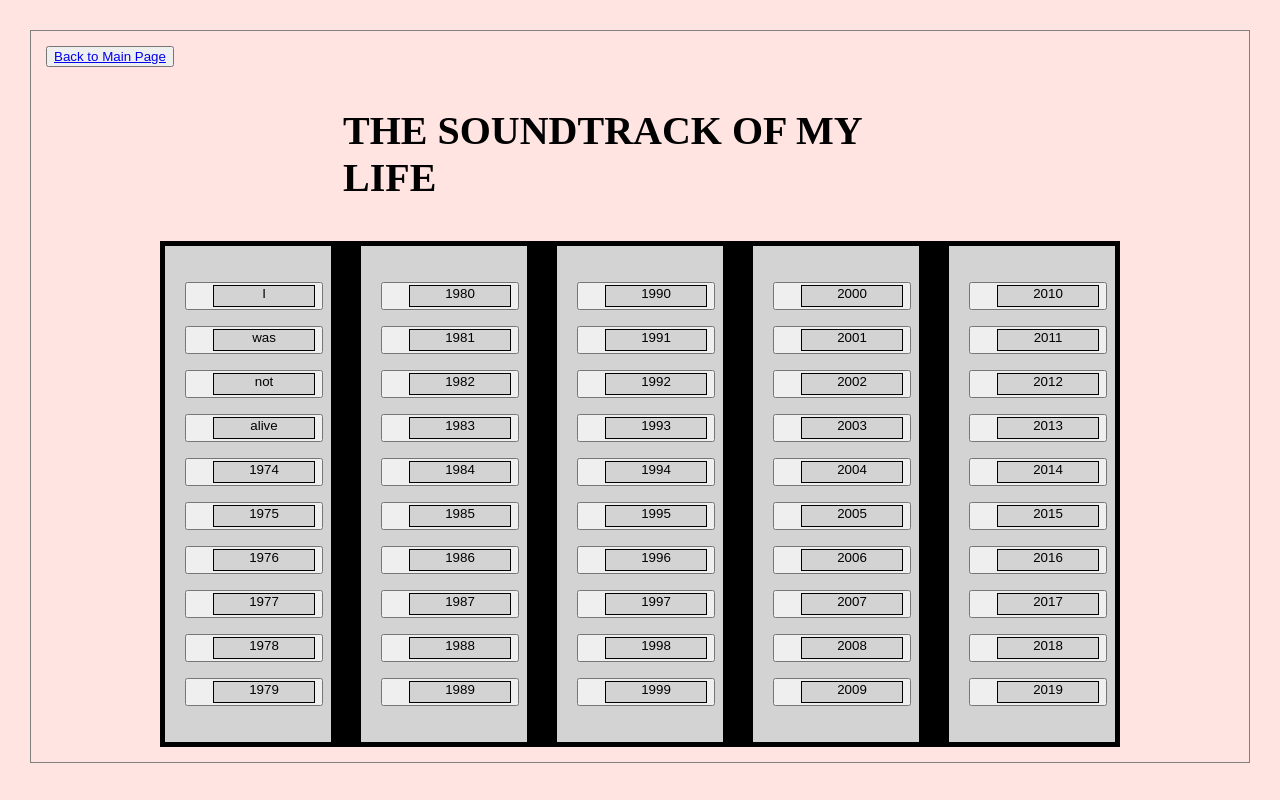
After one commit to anmareeo/Profile, a PHP site: page /soundtrack.html in a window 1280 px wide. The commit adds this page. Run offline with PHP 8.4, Linux system fonts and the light colour scheme.

Commit message:
commit changes

```diff
--- a/Style.css
+++ b/Style.css
@@ -11,11 +11,121 @@ hr{
 }
 
 body { margin: 30px; padding: 15px; border: 1px solid gray;}
-/*
-.center {
+
+.music {
 display: block;
 margin-left: auto;
 margin-right: auto;
 width: 50%;
+font-size: 40px;
+font: black;
+}
+
+.box { margin: 20px; padding: 10px; border: 1px solid gray;}
+
+
+a.button {
+  -webkit-appearance: button;
+  -moz-appearance: button;
+  appearance: button;
+  text-decoration: lightpink;
+  font-size: xxlarge;
+  color: black;
+
+    margin-left: 20px;
+    height: 20px;
+    width: 100px;
+    background: lightgray;
+    border: 1px solid black;
+    list-style: none;
+    text-align: center;
+  }
+
+  a.button:hover {
+    background-color: darkred;
+    transform: scale(1.25) perspective(1px);
+    color: white;
+  }
+
+
+.silly {
+  align-content: auto;
+ font-size: xx-large;
+ align-self: center;
+}
+
+.music {
+  align-content: auto;
+ font-optical-sizing: auto;
+}
+.main {
+  background-color:black;
+  width: 960px;
+  margin: 0 auto;
+  overflow: auto;
+}
+
+.column-5-left {
+  width: 126px;
+  background-color: lightgrey;
+  padding: 20px;
+  border: 5px solid black;
+  float: left;
+  margin-right: 10px;
+}
+
+.column-5-middle {
+  width: 126px;
+  background-color: lightgrey;
+  padding: 20px;
+  border: 5px solid black;
+  float: left;
+  margin-left: 10px;
+  margin-right: 10px;
+}
+
+.column-5-right {
+  width: 126px;
+  background-color: lightgrey;
+  padding: 20px;
+  border: 5px solid black;
+  float: right;
+  margin-left: 10px;
+ }
+
+
+
+ .column-3-left {
+  width: 270px;
+  background-color: lightgrey;
+  padding: 20px;
+  border: 5px solid black;
+  float: left;
+
+}
+
+.column-3-middle {
+  width: 270px;
+  background-color: lightgrey;
+  padding: 20px;
+  border: 5px solid black;
+  float: left;
+  }
+
+.column-3-right {
+  width: 270px;
+  background-color: lightgrey;
+  padding: 20px;
+  border: 5px solid black;
+  float: right;
+ }
+
+
+/*
+.buttons {
+  display:column
 }
 */
+.h2 {
+  font-family: lobster;
+}
--- a/index.js
+++ b/index.js
@@ -0,0 +1,2 @@
+let myScript = LOVE
+object.onmouseover = function(){Love};
--- /dev/null
+++ b/soundtrack.html
@@ -0,0 +1,89 @@
+<!DOCTYPE html>
+<html>
+
+  <head>
+    <meta charset="utf-8">
+    <link href="https://fonts.googleapis.com/css?family=Lobster">
+    <link rel="stylesheet" type="text/css" href="Style.css">
+    <title>The Soundtrack of My Life</title>
+  </head>
+      <body font-family: Lobster>
+          <button><a href="index.html">Back to Main Page</a></button>
+
+        <p class= "music"><strong>THE SOUNDTRACK OF MY LIFE</strong></p>
+
+
+
+
+       <section class = "main">
+
+
+            <div class= "column-5-left">
+
+                <p><button><a href="#" class="button">I</a></button></p>
+                <p><button><a href="#" class="button">was</a></button></p>
+                <p><button><a href="#" class="button">not</a></button></p>
+                <p><button><a href="#" class="button">alive</a></button></p>
+
+              <p><button><a href="https://www.youtube.com/watch?v=DaLKrsqbyEk" class="button">1974</a></button></p>
+              <p><button><a href="https://www.youtube.com/watch?v=4IFQZyxxyyM" class="button">1975</a></button></p>
+              <p><button><a href="https://www.youtube.com/watch?v=xYE1L2F5GW0" class="button">1976</a></button></p>
+              <p><button><a href="https://www.youtube.com/watch?v=iXO7-aAzUO4" class="button">1977</a></button></p>
+              <p><button><a href="https://www.youtube.com/watch?v=TyJRsp5t9mA" class="button">1978</a></button></p>
+              <p><button><a href="https://www.youtube.com/watch?v=a9XcuN5hZwk" class="button">1979</a></button></p>
+            </div>
+            <div class= "column-5-middle">
+              <p><button><a href="https://www.youtube.com/watch?v=wTSLRbm8L9E"class="button">1980</a></button></p>
+              <p><button><a href="https://www.youtube.com/watch?v=HTzGMEfbnAw" class="button">1981</a></button></p>
+              <p><button><a href="https://www.youtube.com/watch?v=cpxsMyoXUZQ" class="button">1982</a></button></p>
+              <p><button><a href="https://www.youtube.com/watch?v=LatorN4P9aA" class="button">1983</a></button></p>
+              <p><button><a href="https://www.youtube.com/watch?v=FTQbiNvZqaY" class="button">1984</a></button></p>
+              <p><button><a href="https://www.youtube.com/watch?v=l9ml3nyww80" class="button">1985</a></button></p>
+              <p><button><a href="https://www.youtube.com/watch?v=4g0CJdt-auk" class="button">1986</a></button></p>
+              <p><button><a href="https://www.youtube.com/watch?v=yLvpZwN9Oko" class="button">1987</a></button></p>
+              <p><button><a href="https://www.youtube.com/watch?v=PSoOFn3wQV4" class="button">1988</a></button></p>
+              <p><button><a href="https://www.youtube.com/watch?v=qjuEXKwnkLE" class="button">1989</a></button></p>
+            </div>
+
+            <div class= "column-5-middle">
+              <p><button><a href="https://www.youtube.com/watch?v=-2_4C4WSzrw" class="button">1990</a></button></p>
+              <p><button><a href="https://www.youtube.com/watch?v=wPBinohXHLc" class="button">1991</a></button></p>
+              <p><button><a href="https://www.youtube.com/watch?v=8g6h1vI4Xv0" class="button">1992</a></button></p>
+              <p><button><a href="https://www.youtube.com/watch?v=HSfosnvz_mE" class="button">1993</a></button></p>
+              <p><button><a href="https://www.youtube.com/watch?v=km69XzxCuUs" class="button">1994</a></button></p>
+              <p><button><a href="https://www.youtube.com/watch?v=gq-4vIIJO30" class="button">1995</a></button></p>
+              <p><button><a href="https://www.youtube.com/watch?v=_zfIYInFMhg" class="button">1996</a></button></p>
+              <p><button><a href="https://www.youtube.com/watch?v=nZdvskzGmC0" class="button">1997</a></button></p>
+              <p><button><a href="https://www.youtube.com/watch?v=O3dWBLoU--E" class="button">1998</a></button></p>
+              <p><button><a href="https://www.youtube.com/watch?v=gl-JGJp-_CM" class="button">1999</a></button></p>
+            </div>
+
+            <div class= "column-5-middle">
+                <p><button><a href="https://www.youtube.com/watch?v=FkLTwX0duY4" class="button">2000</a></button></p>
+                <p><button><a href="https://www.youtube.com/watch?v=L4EDWVbNKnM" class="button">2001</a></button></p>
+                <p><button><a href="https://www.youtube.com/watch?v=swPt9HBRXuE" class="button">2002</a></button></p>
+                <p><button><a href="https://www.youtube.com/watch?v=RvwBCstZuTc" class="button">2003</a></button></p>
+                <p><button><a href="https://www.youtube.com/watch?v=FbjnGvZvpSY" class="button">2004</a></button></p>
+                <p><button><a href="https://www.youtube.com/watch?v=nIJUDF7W5N4" class="button">2005</a></button></p>
+                <p><button><a href="https://www.youtube.com/watch?v=V5fuP3teihg" class="button">2006</a></button></p>
+                <p><button><a href="https://www.youtube.com/watch?v=1FoO1fx95SY" class="button">2007</a></button></p>
+                <p><button><a href="https://www.youtube.com/watch?v=Pgum6OT_VH8" class="button">2008</a></button></p>
+                <p><button><a href="https://www.youtube.com/watch?v=hVTFl6AW2vg" class="button">2009</a></button></p>
+            </div>
+
+            <div class= "column-5-right">
+                <p><button><a href="https://www.youtube.com/watch?v=IKcS1_f9M5w" class="button">2010</a></button></p>
+                <p><button><a href="https://www.youtube.com/watch?v=vC587OXtsAY" class="button">2011</a></button></p>
+                <p><button><a href="https://www.youtube.com/watch?v=UEo1cLT2vXY" class="button">2012</a></button></p>
+                <p><button><a href="https://www.youtube.com/watch?v=MmZexg8sxyk" class="button">2013</a></button></p>
+                <p><button><a href="https://www.youtube.com/watch?v=OvLhJT-zaY8" class="button">2014</a></button></p>
+                <p><button><a href="https://www.youtube.com/watch?v=VHC8vuBU9rg" class="button">2015</a></button></p>
+                <p><button><a href="https://www.youtube.com/watch?v=fNlxKH9Jtmc" class="button">2016</a></button></p>
+                <p><button><a href="https://www.youtube.com/watch?v=LFxOaDeJmXk" class="button">2017</a></button></p>
+                <p><button><a href="https://www.youtube.com/watch?v=r5dNcKTcnPA" class="button">2018</a></button></p>
+                <p><button><a href="https://www.youtube.com/watch?v=VqoyKzgkqR4" class="button">2019</a></button></p>
+            </div>
+
+          </main>
+
+      </body>
```
Also changed, not shown: contact-me.html (+9 -0 lines), hobbies.html (+7 -5 lines), index.html (+9 -5 lines), silliness.html (added, +34 -0 lines).
